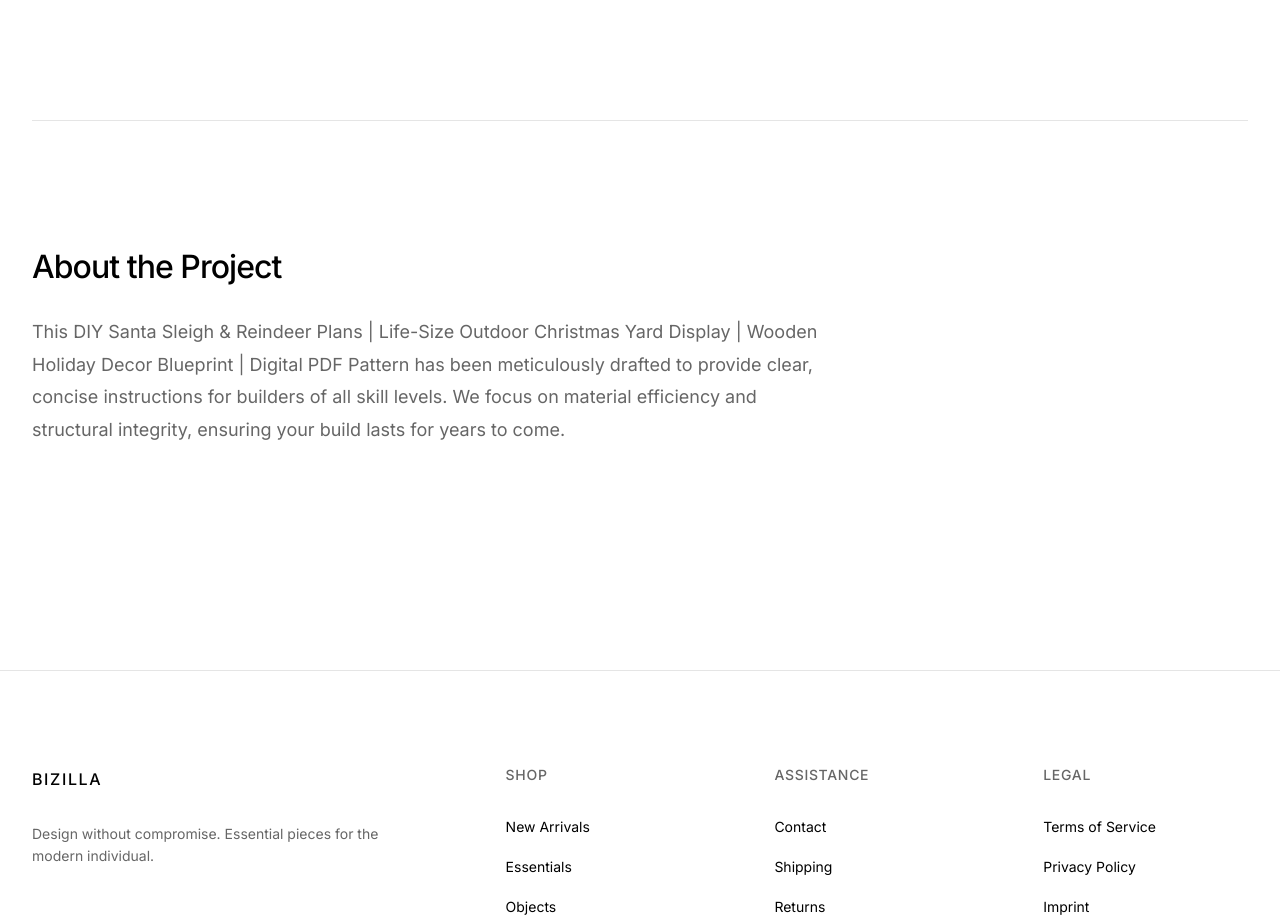
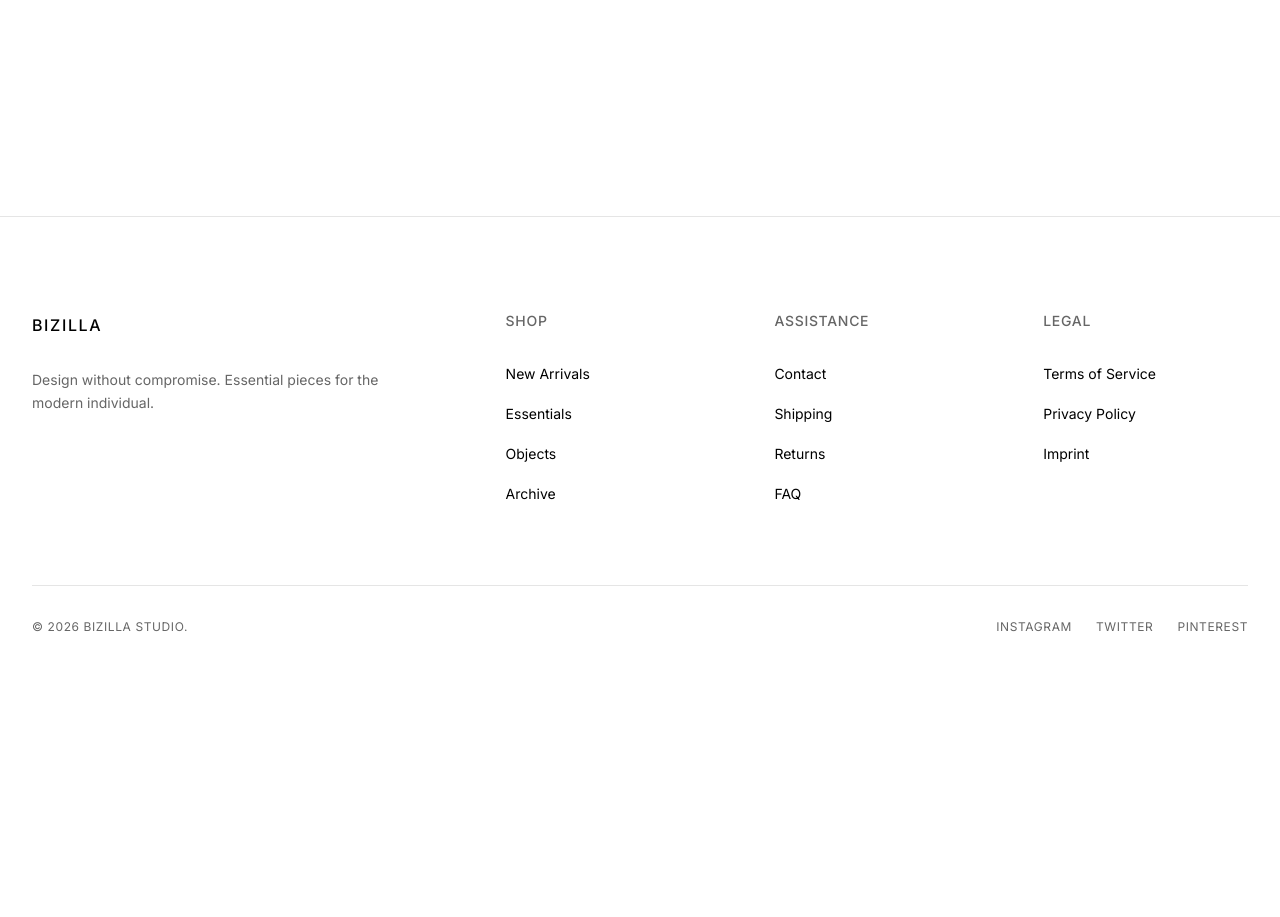
Before and after one commit to eleseles/heroanimalart, a Next.js app: page /products/1 in a window 1280 px wide. Shown: the part 1640-2557 px from the top of the page. After the commit the page ends 2308 px from the top, so only its background shows below. Built offline with nearby package versions, Linux system fonts and the light colour scheme.

Commit message:
UI: Remove About the Project section from product detail

```diff
--- a/src/app/products/[id]/page.tsx
+++ b/src/app/products/[id]/page.tsx
@@ -125,18 +125,6 @@ export default async function ProductPage({ params }: Props) {
           </div>
         </div>
       </div>
-
-      <div className="product-story-section">
-        <div className="story-content">
-          <h2 className="story-title">About the Project</h2>
-          <p>
-            This {product.name} has been meticulously drafted to provide clear,
-            concise instructions for builders of all skill levels. We focus on
-            material efficiency and structural integrity, ensuring your build
-            lasts for years to come.
-          </p>
-        </div>
-      </div>
     </div>
   );
 }
```
